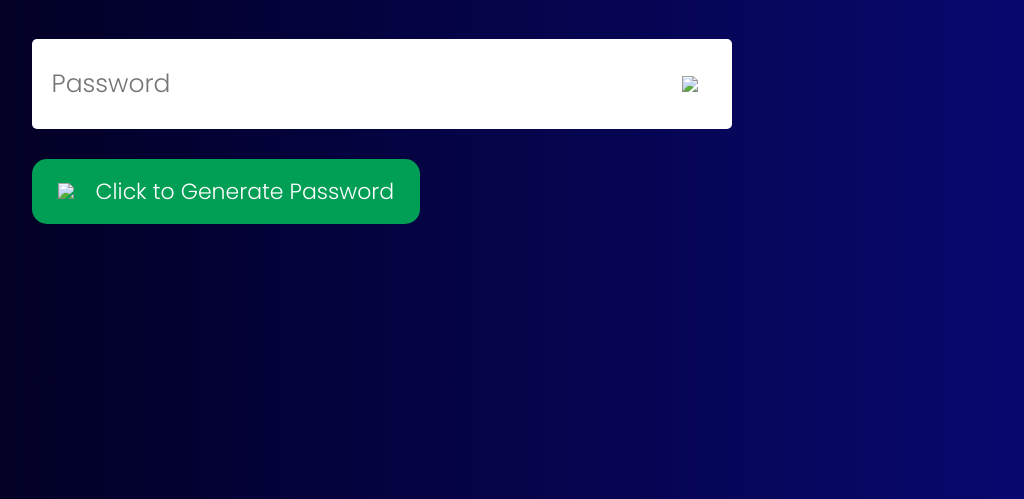
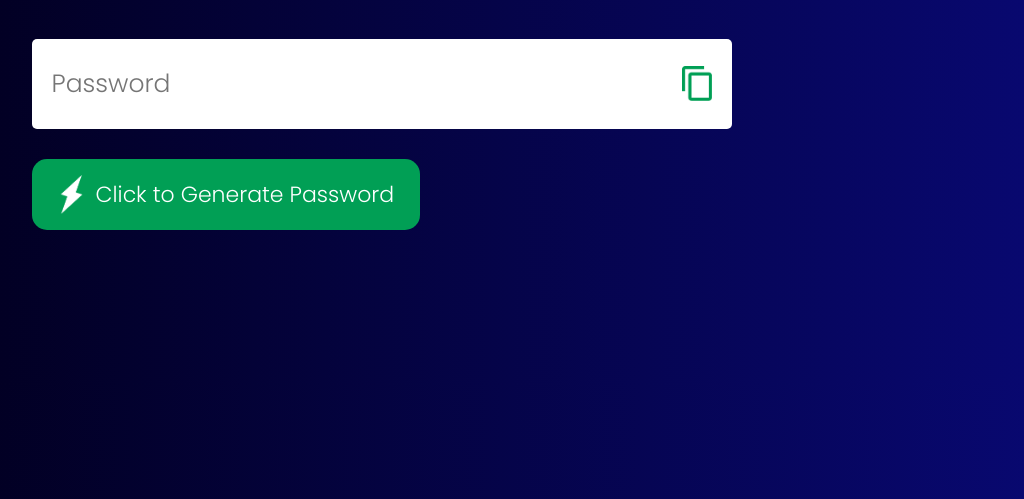
Before and after one commit to Santoshsugur/Random-Password-Generator, a plain HTML site: page index.html in a window 1280 px wide. Shown: the part 301-800 px from the top of the page, without its empty margins (122-1146 px from the left). Drawn offline with Linux system fonts and the light colour scheme; a web font is replaced by a local one.

Commit message:
Update and rename random.html to index.html

```diff
--- a/random.html
+++ b/index.html
@@ -5,16 +5,16 @@
     <meta name="viewport" content="width=device-width, initial-scale=1.0">
     <title>Random🔑generator</title>
     <link rel="stylesheet" href="random.css">
-    <link type="image/png" sizes="96x96" rel="icon" href="images/icons8-password-96.png">
+    <link type="image/png" sizes="96x96" rel="icon" href="icons8-password-96.png">
 </head>
 <body>
     <div class="container">
         <h1>Generate a 🔐<br> <span>Random Password</span></h1>
         <div class="display">
             <input type="text" id="password" placeholder="Password">
-            <img src="images/copy.png" onclick="copyPassword()">
+            <img src="copy.png" onclick="copyPassword()">
         </div>
-        <button onclick="createPassword()"> <img src="images/generate.png">Click to Generate Password</button>
+        <button onclick="createPassword()"> <img src="generate.png">Click to Generate Password</button>
     </div>
     <script>
         const passwordBox = document.getElementById("password");
```
